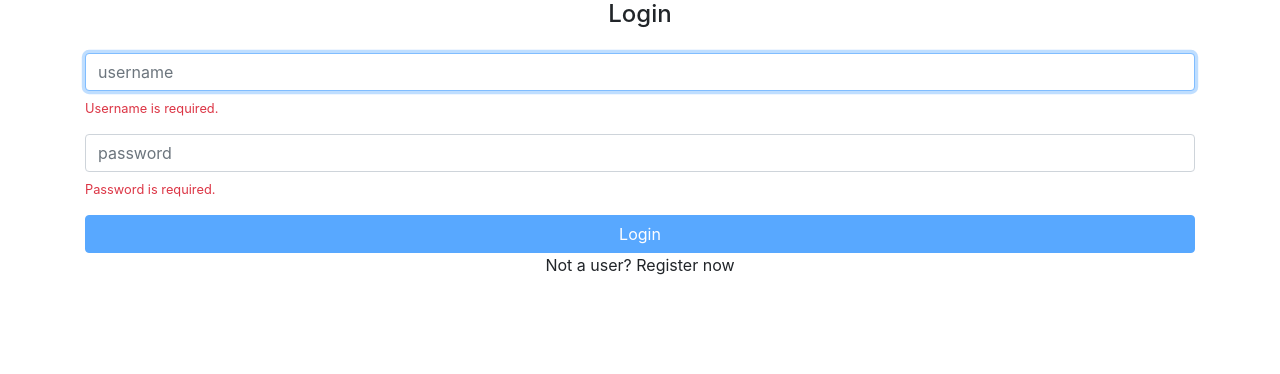
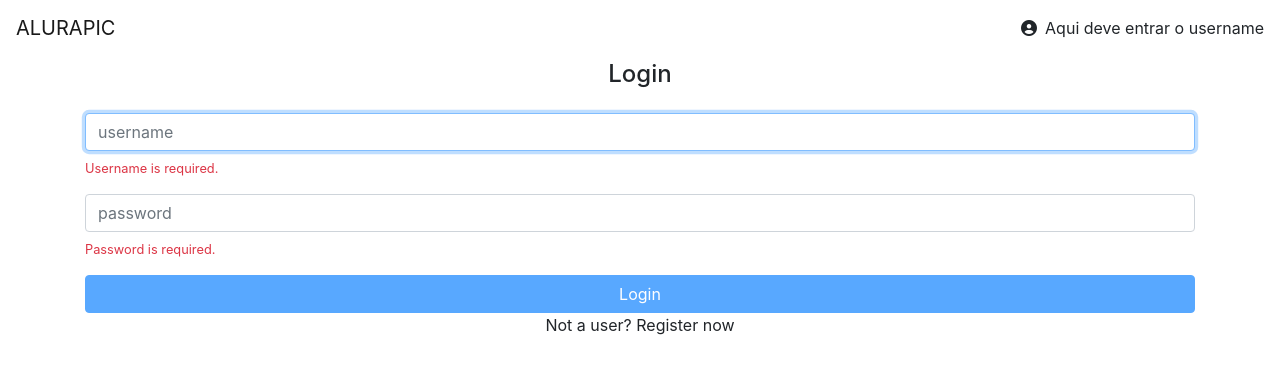
Before and after one commit to daniichan/angular, an Angular app: page / in a window 1280 px wide. Shown: the top 374 px of the page. Built offline with nearby package versions, Linux system fonts and the light colour scheme.

Commit message:
Angular 2. Aula 2 - 8

```diff
--- a/src/app/app.component.html
+++ b/src/app/app.component.html
@@ -1 +1,2 @@
+<app-header></app-header>
 <router-outlet></router-outlet>
--- a/src/app/app.module.ts
+++ b/src/app/app.module.ts
@@ -6,6 +6,7 @@
 import { PhotosModule } from './photos/photos.module';
 import { ErrorsModule } from './errors/errors.module';
 import { HomeModule } from './home/home.module';
+import { CoreModule } from './core/core.module';
 
 @NgModule({
   declarations: [
@@ -16,7 +17,8 @@
     AppRoutingModule,
     PhotosModule,
     ErrorsModule,
-    HomeModule
+    HomeModule,
+    CoreModule
   ],
   providers: [],
   bootstrap: [AppComponent]
--- /dev/null
+++ b/src/app/core/header/header.component.html
@@ -0,0 +1,9 @@
+<header class="fixed-top">
+    <nav class="navbar navbar-light bg-white">
+        <a class="navbar-brand">ALURAPIC</a>
+        <div>
+            <i class="fa fa-user-circle mr-2"></i>
+            <a>Aqui deve entrar o username</a>
+        </div>
+    </nav>
+</header>
--- a/src/index.html
+++ b/src/index.html
@@ -9,6 +9,12 @@
   <link rel="stylesheet" href="https://necolas.github.io/normalize.css/latest/normalize.css">
   <link rel="stylesheet" href="https://stackpath.bootstrapcdn.com/bootstrap/4.4.1/css/bootstrap.min.css">
   <script src="https://kit.fontawesome.com/30a81bab53.js" crossorigin="anonymous"></script>
+
+  <style>
+    body {
+      padding-top: 60px;
+    }
+  </style>
 </head>
 <body>
   <app-root></app-root>
```
Also changed, not shown: src/app/core/core.module.ts (added, +13 -0 lines), src/app/core/header/header.component.ts (added, +7 -0 lines).
